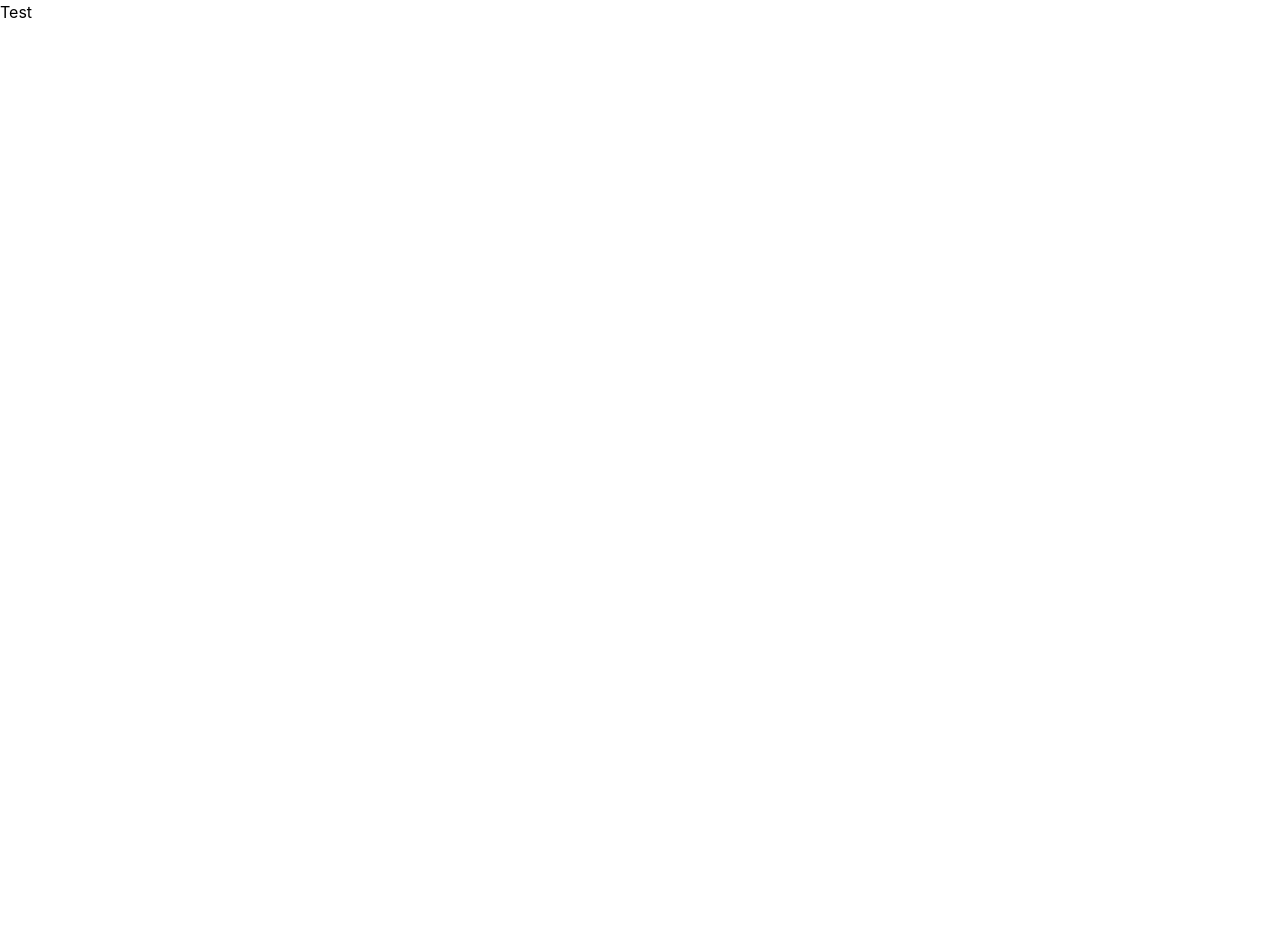
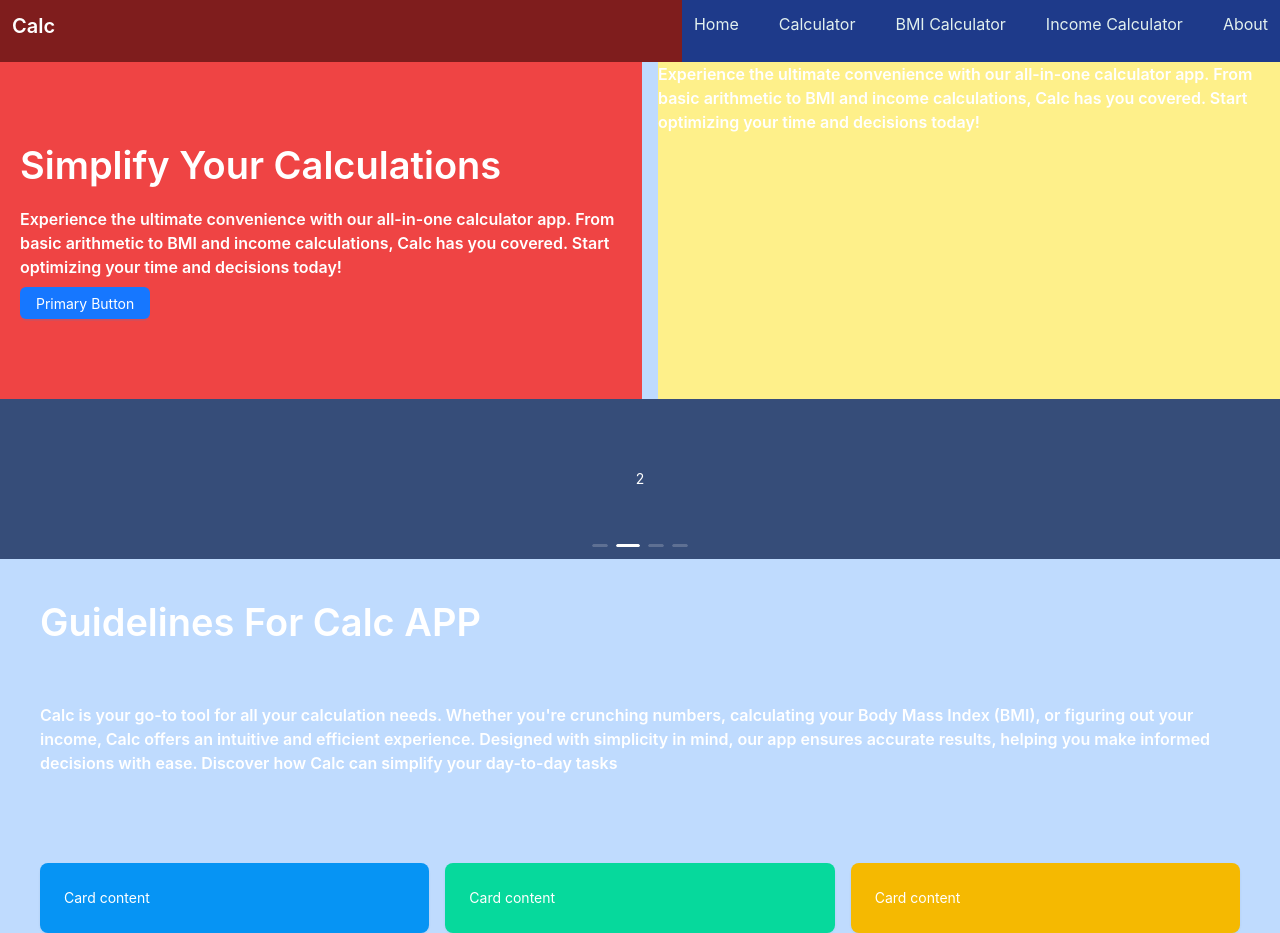
Before and after one commit to Mochrks/web-calc-project, a React (Vite) app: page / in a window 1280 px wide. Before the commit the page ends 800 px from the top, so only its background shows below. Built offline with nearby package versions, Linux system fonts and the light colour scheme.

Commit message:
feat: add dummy layout

```diff
--- a/package.json
+++ b/package.json
@@ -5,6 +5,7 @@
   "type": "module",
   "scripts": {
     "dev": "vite",
+    "start": "vite",
     "build": "tsc -b && vite build",
     "lint": "eslint .",
     "preview": "vite preview"
--- a/src/App.tsx
+++ b/src/App.tsx
@@ -1,10 +1,125 @@
+import React from "react";
+
+import { Typography, Flex, Button, Carousel, Card, Col, Row }
+  from
+  "antd"
+  ;
 
 
+const { Title } = Typography;
+
+
+const contentStyle: React.CSSProperties = {
+  height: '160px',
+  color: '#fff',
+  lineHeight: '160px',
+  textAlign: 'center',
+  background: '#364d79',
+}
+
+const textStyle: React.CSSProperties = {
+  color: '#fff',
+}
 function App() {
   return (
-    <div>
-      Test
-    </div>
+
+    <>
+      {/* navbar */}
+
+      <nav className="container mx-auto flex flex-row  bg-blue-200 ">
+        <div className="flex-grow p-3 bg-red-900">
+          <Title level={4} style={textStyle}>Calc</Title>
+        </div>
+        <div className="flex p-3 bg-blue-900">
+          <ul className="flex flex-row gap-10">
+            <li>Home</li>
+            <li>Calculator</li>
+            <li>BMI Calculator</li>
+            <li>Income Calculator</li>
+            <li>About</li>
+          </ul>
+        </div>
+      </nav >
+
+
+      <main className="container mx-auto bg-blue-200">
+        <section id="hero">
+          <Flex gap="middle">
+            <Flex gap="middle" className="py-20 pl-5 bg-red-500" vertical >
+              <div>
+                <Title style={textStyle}>Simplify Your Calculations</Title>
+                <Title level={5} style={textStyle}>Experience the ultimate convenience with our all-in-one calculator app. From basic arithmetic to BMI and income calculations, Calc has you covered. Start optimizing your time and decisions today!</Title>
+                <Button type="primary" >Primary Button</Button>
+              </div>
+            </Flex>
+            <Flex className="bg-yellow-200">
+              <Title level={5} style={textStyle}>Experience the ultimate convenience with our all-in-one calculator app. From basic arithmetic to BMI and income calculations, Calc has you covered. Start optimizing your time and decisions today!</Title>
+
+              <img src="" alt="" />
+            </Flex>
+          </Flex>
+        </section>
+
+
+        <section id="corousel">
+          <div>
+            <Carousel autoplay>
+              <div>
+                <h3 style={contentStyle}>1</h3>
+              </div>
+              <div>
+                <h3 style={contentStyle}>2</h3>
+              </div>
+              <div>
+                <h3 style={contentStyle}>3</h3>
+              </div>
+              <div>
+                <h3 style={contentStyle}>4</h3>
+              </div>
+            </Carousel>
+          </div>
+
+        </section>
+
+
+        <section id="about">
+          <Flex className="flex flex-col gap-5 p-10">
+            <Title style={textStyle}>Guidelines For Calc APP</Title>
+            <Title level={5} style={textStyle}>Calc is your go-to tool for all your calculation needs. Whether you're crunching numbers, calculating your Body Mass Index (BMI), or figuring out your income, Calc offers an intuitive and efficient experience. Designed with simplicity in mind, our app ensures accurate results, helping you make informed decisions with ease. Discover how Calc can simplify your day-to-day tasks</Title>
+          </Flex>
+        </section>
+
+
+        <section id="features" className="mt-10 px-10">
+          <Flex vertical>
+            <Row gutter={16}>
+              <Col span={8}>
+                <Card bordered={false} style={textStyle} className="bg-[#0694F4]">
+                  Card content
+                </Card>
+              </Col>
+              <Col span={8}>
+                <Card bordered={false} style={textStyle} className="bg-[#06D99C]">
+                  Card content
+                </Card>
+              </Col>
+              <Col span={8}>
+                <Card bordered={false} style={textStyle} className="bg-[#F5B901]">
+                  Card content
+                </Card>
+              </Col>
+            </Row>
+
+
+          </Flex>
+
+        </section>
+
+
+
+      </main>
+
+    </>
   );
 }
 
--- a/src/index.css
+++ b/src/index.css
@@ -3,14 +3,19 @@
 @tailwind components;
 @tailwind utilities;
 
+
 @layer base{
-
 :root {
   font-family: Inter, system-ui, Avenir, Helvetica, Arial, sans-serif;
   line-height: 1.5;
+  color: rgb(226,240,238);
+  background-color: rgb(2,23,103);
   font-synthesis: none;
   text-rendering: optimizeLegibility;
   -webkit-font-smoothing: antialiased;
   -moz-osx-font-smoothing: grayscale;
+  margin: 0 auto;
+
 }
+
 }
--- a/tailwind.config.js
+++ b/tailwind.config.js
@@ -1,6 +1,13 @@
+const defaultTheme = require("tailwindcss/defaultTheme");
+
 /** @type {import('tailwindcss').Config} */
 module.exports = {
-  content: ["./index.html", "./src/**/*.{js,ts,jsx,tsx}"],
+  content: [
+    "./pages/**/*.{js,ts,jsx,tsx}",
+    "./components/**/*.{js,ts,jsx,tsx}",
+    "./app/**/*.{js,ts,jsx,tsx}",
+    "./src/**/*.{js,ts,jsx,tsx}",
+  ],
   theme: {
     extend: {
       fontFamily: {
```
Lines whose indentation alone changed are shown as unchanged.
